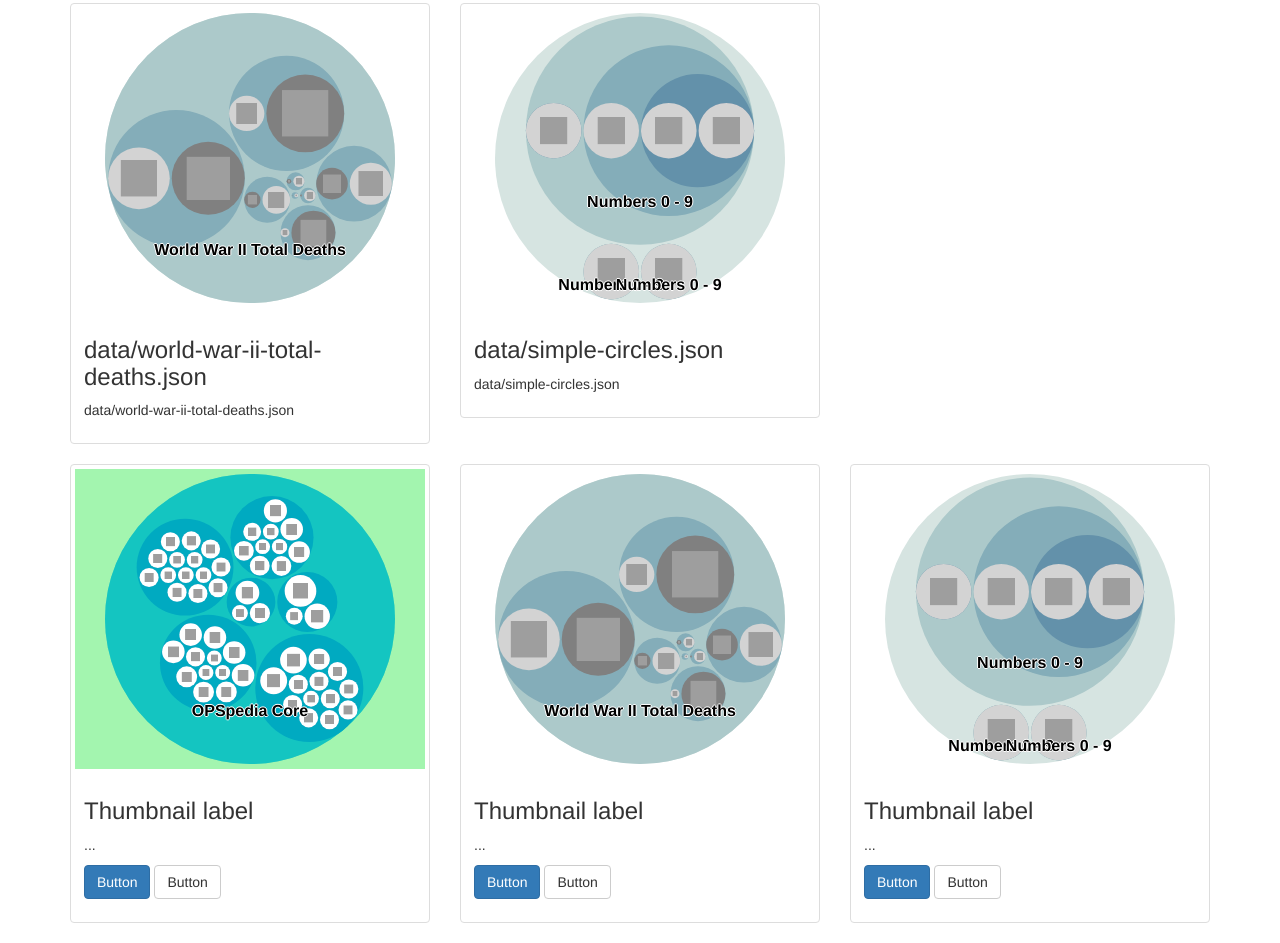
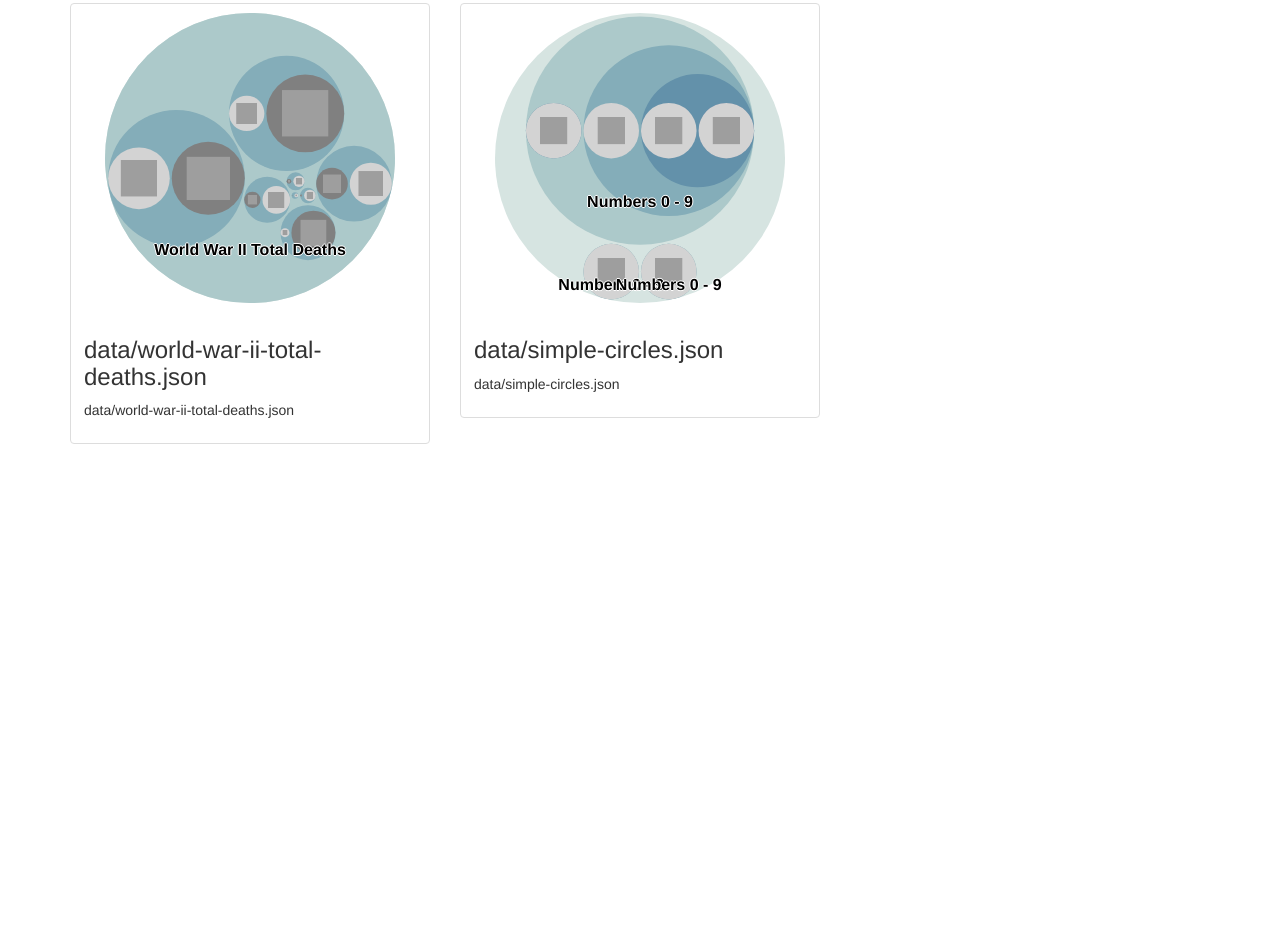
Before and after one commit to leocornus/leocornus-visualdata, a website: page demo/zoomable-circle/index-list.html in a window 1280 px wide. Shown: the part 597-1540 px from the top of the page. After the commit the page ends 1061 px from the top, so only its background shows below. Drawn offline with nearby package versions, Linux system fonts and the light colour scheme; grey boxes are pictures that could not be loaded.

Commit message:
remove the mock-ups codes.

```diff
--- a/demo/zoomable-circle/index-list.html
+++ b/demo/zoomable-circle/index-list.html
@@ -82,48 +82,6 @@
 
   <div id="visuallist">
   </div>
-
-  <div class="row">
-    <div class="col-sm-6 col-md-4">
-      <div class="thumbnail">
-        <div id="circle-one"
-             data="data/opspedia-overview-in-circles.json">
-        </div>
-        <div class="caption">
-          <h3>Thumbnail label</h3>
-          <p>...</p>
-          <p><a href="#" class="btn btn-primary" role="button">Button</a> <a href="#" class="btn btn-default" role="button">Button</a></p>
-        </div>
-      </div>
-    </div>
-
-    <div class="col-sm-6 col-md-4">
-      <div class="thumbnail">
-        <div id="circle-two"
-             data="data/world-war-ii-total-deaths.json">
-        </div>
-        <div class="caption">
-          <h3>Thumbnail label</h3>
-          <p>...</p>
-          <p><a href="#" class="btn btn-primary" role="button">Button</a> <a href="#" class="btn btn-default" role="button">Button</a></p>
-        </div>
-      </div>
-    </div>
-
-    <div class="col-sm-6 col-md-4">
-      <div class="thumbnail">
-        <div id="circle-three"
-             data="data/simple-circles.json">
-        </div>
-        <div class="caption">
-          <h3>Thumbnail label</h3>
-          <p>...</p>
-          <p><a href="#" class="btn btn-primary" role="button">Button</a> <a href="#" class="btn btn-default" role="button">Button</a></p>
-        </div>
-      </div>
-    </div>
-  </div>
-
 </div> <!-- end of container -->
 </body>
 
--- a/src/zoomable-circles-list.js
+++ b/src/zoomable-circles-list.js
@@ -1,5 +1,4 @@
 jQuery(document).ready(function($) {
-
 
     $.getJSON('data/list.json', function(data) {
 
```
